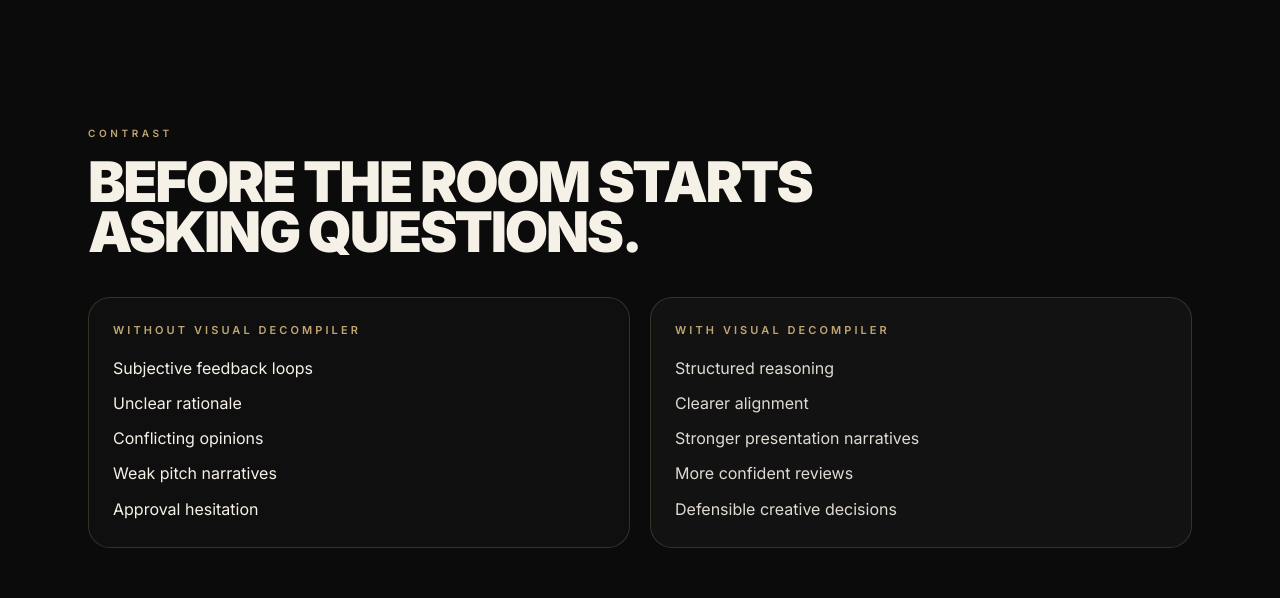
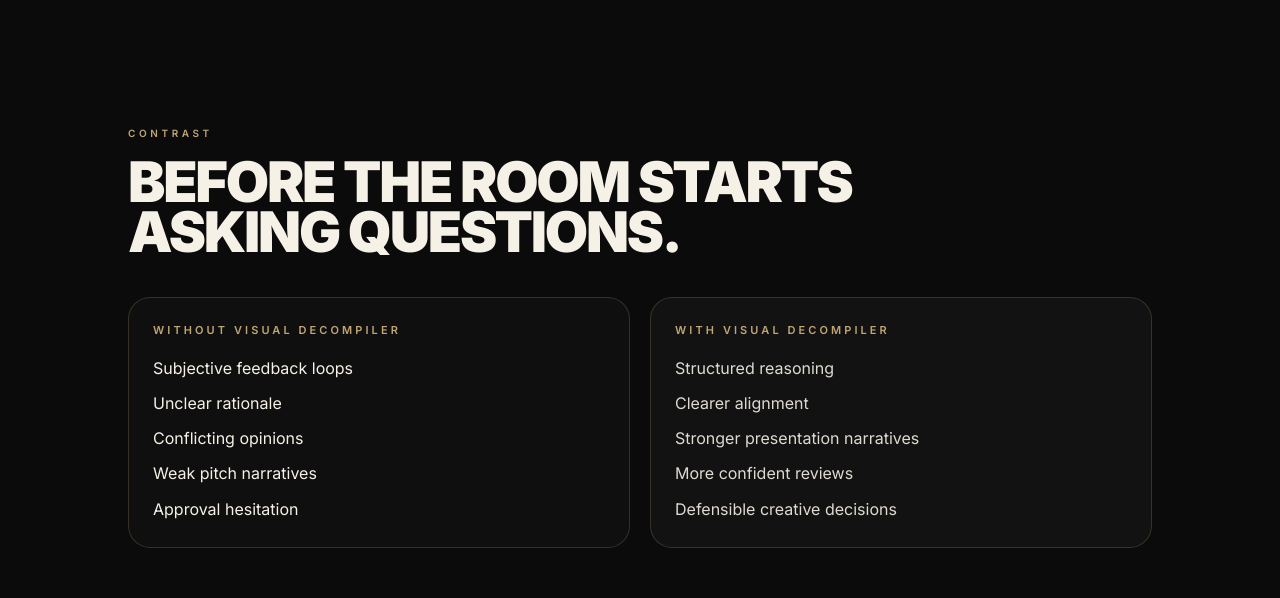
Before and after one commit to popvisly/visual-decompiler, a Next.js app: page / in a window 1280 px wide. Shown: the part 3220-3818 px from the top of the page. Built offline with nearby package versions, Linux system fonts and the light colour scheme; no server answers.

Commit message:
Align product contrast section width to core content grid

```diff
--- a/src/components/marketing/BeforeAfterContrast.tsx
+++ b/src/components/marketing/BeforeAfterContrast.tsx
@@ -12,7 +12,7 @@ export default function BeforeAfterContrast({ compact = false }: Props) {
             className={compact ? 'relative overflow-hidden bg-[#0B0B0B] pt-14 pb-16 text-[#F6F1E7] lg:pt-18 lg:pb-20' : 'relative overflow-hidden bg-[#0B0B0B] pt-16 pb-20 text-[#F6F1E7] lg:pt-20 lg:pb-24'}
             data-presence-tone="dark"
         >
-            <div className="relative z-10 mx-auto max-w-[1200px] px-6 lg:px-12">
+            <div className="relative z-10 mx-auto max-w-[1120px] px-6 lg:px-12">
                 <motion.div
                     initial={{ opacity: 0, y: 24 }}
                     whileInView={{ opacity: 1, y: 0 }}
```
